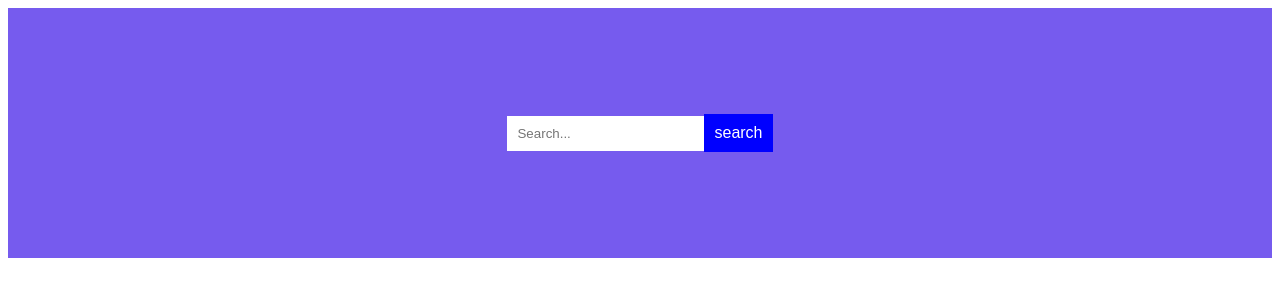
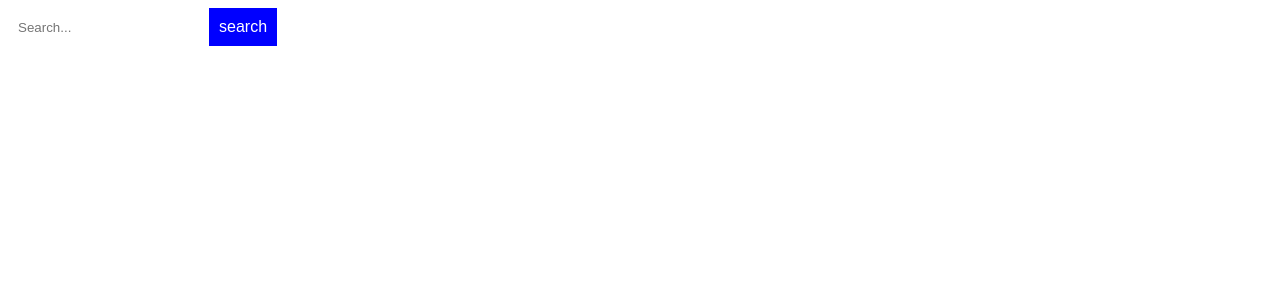
Before and after one commit to acciojob/Interactive-Search-Suchithra2505, a website: page main.html in a window 1280 px wide. Drawn offline with Linux system fonts and the light colour scheme.

Commit message:
created a submission

```diff
--- a/styles.css
+++ b/styles.css
@@ -1,5 +1,5 @@
 /*  your css code here. If applicable */
-.search{
+.search.active{
 	width:100%;
 	background-color:#765BEE;
 	height:250px;
```
